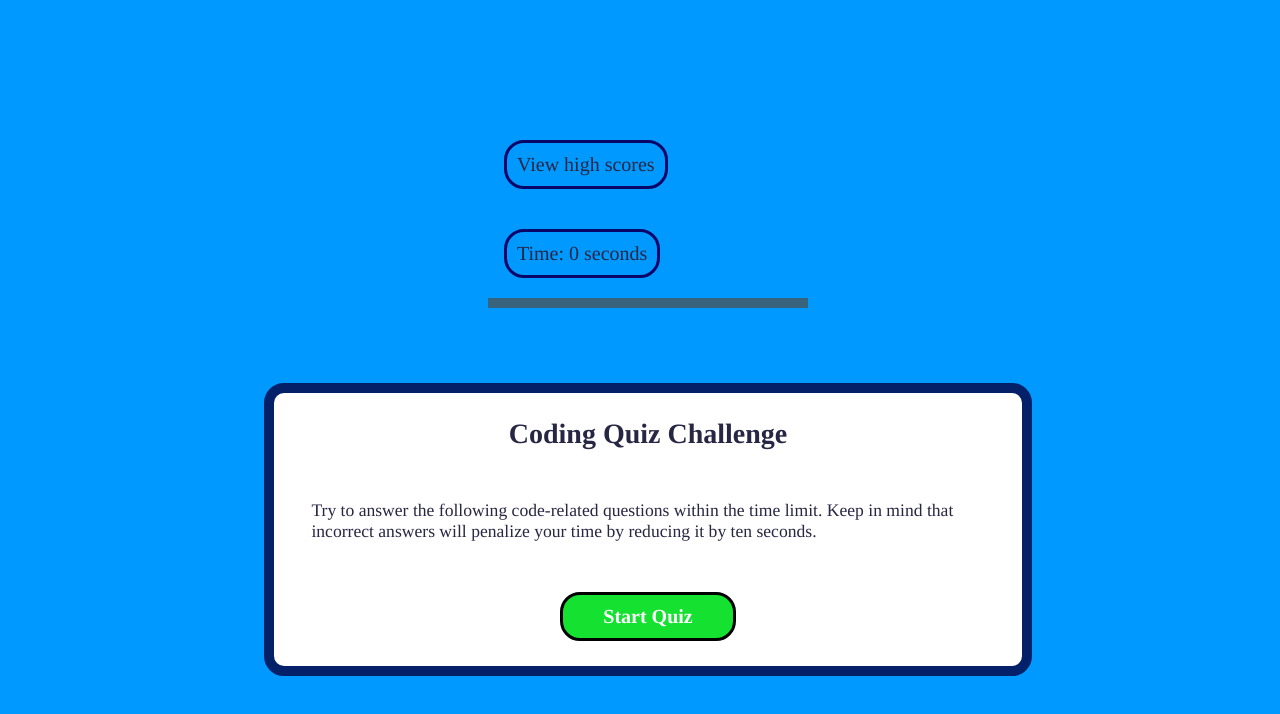
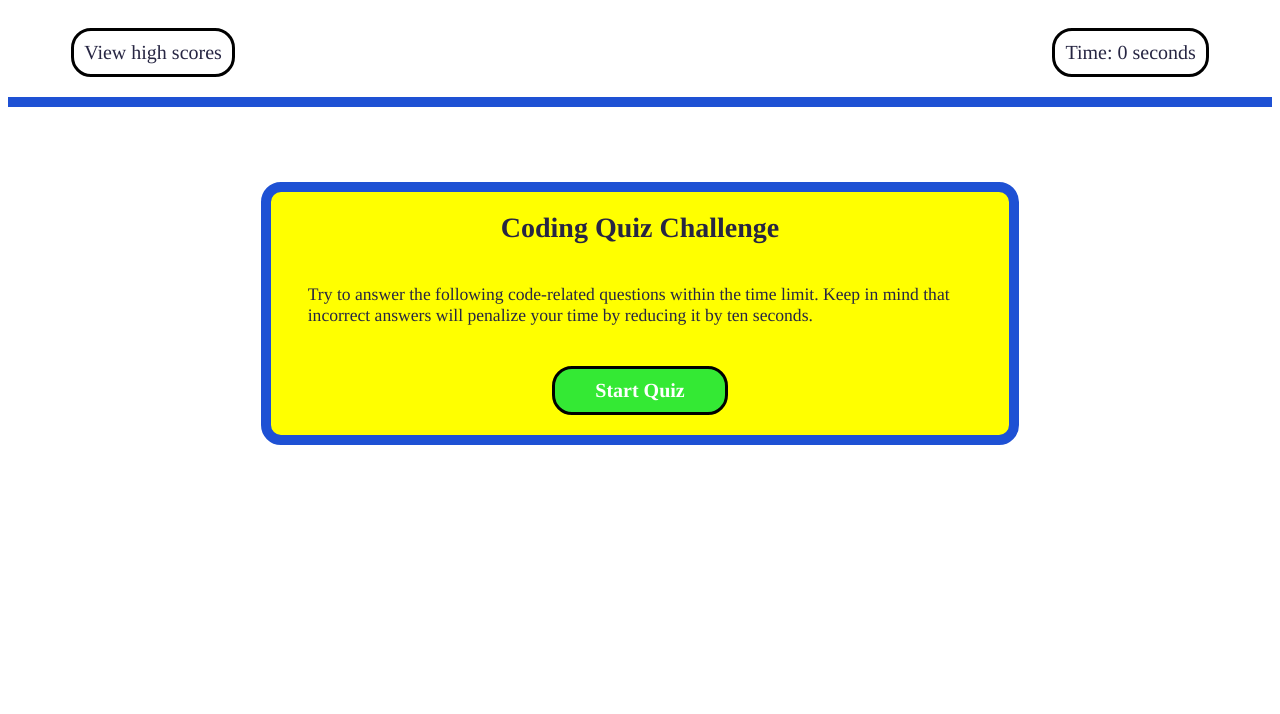
Before and after one commit to AngelChloe/Web-APIs, a plain HTML site: page index.html in a window 1280 px wide. Drawn offline with Linux system fonts and the light colour scheme.

Commit message:
update code

```diff
--- a/assets/css/style.css
+++ b/assets/css/style.css
@@ -1,33 +1,19 @@
-/* * {
-    font-family: Consolas, 'Andale Mono WT', 'Andale Mono', 'Lucida Console', 'Lucida Sans Typewriter', 'DejaVu Sans Mono', 'Bitstream Vera Sans Mono', 'Liberation Mono', 'Nimbus Mono L', Monaco, 'Courier New', Courier,
-    monospace;
-    color: #272643;
-} */
 * {
-    font-family: Times, Times New Roman, Georgia, serif;
+    font-family: 'Times', 'Times New Roman', 'Georgia', 'seri';
     color: #272643;
 }
-body {
-    height: 100vh;
-    width: 100vw;
-    display: flex;
-    align-items: center;
-    justify-content: center;
-    flex-direction: column;
-    font-family: Georgia, 'Times New Roman', Times, serif;
-    background-color: rgb(0, 153, 255);
-  }
 
 header {
     display: flex;
     flex-direction: row;
     flex-wrap: wrap;
     justify-content: center;
-    border-bottom: solid 10px #37637c;
+    border-bottom: solid 10px #1e51d4;
 }
 
 header > *{
-    border: solid rgb(8, 6, 104) 3px;
+    background-color: white;
+    border: solid rgb(0, 0, 0) 3px;
     border-radius: 20px;
     margin: 20px 5%;
     font-size: 125%;
@@ -35,8 +21,8 @@ header > *{
 }
 
 #container {
-    background-color: white;
-    border: solid #032068 10px;
+    background-color: yellow;
+    border: solid #1e51d4 10px;
     border-radius: 20px;
     margin: 50px 10% 20px;
     display: flex;
@@ -44,7 +30,7 @@ header > *{
 }
 
 #container > * {
-    margin: 25px 5%;
+    margin: 20px 5%;
     align-self: center;
 }
 
@@ -58,7 +44,7 @@ header > *{
 }
 
 button {
-    background-color: #15e130;
+    background-color: rgb(52, 233, 52);
     color: white;
     border: solid black 3px;
     border-radius: 20px;
```
